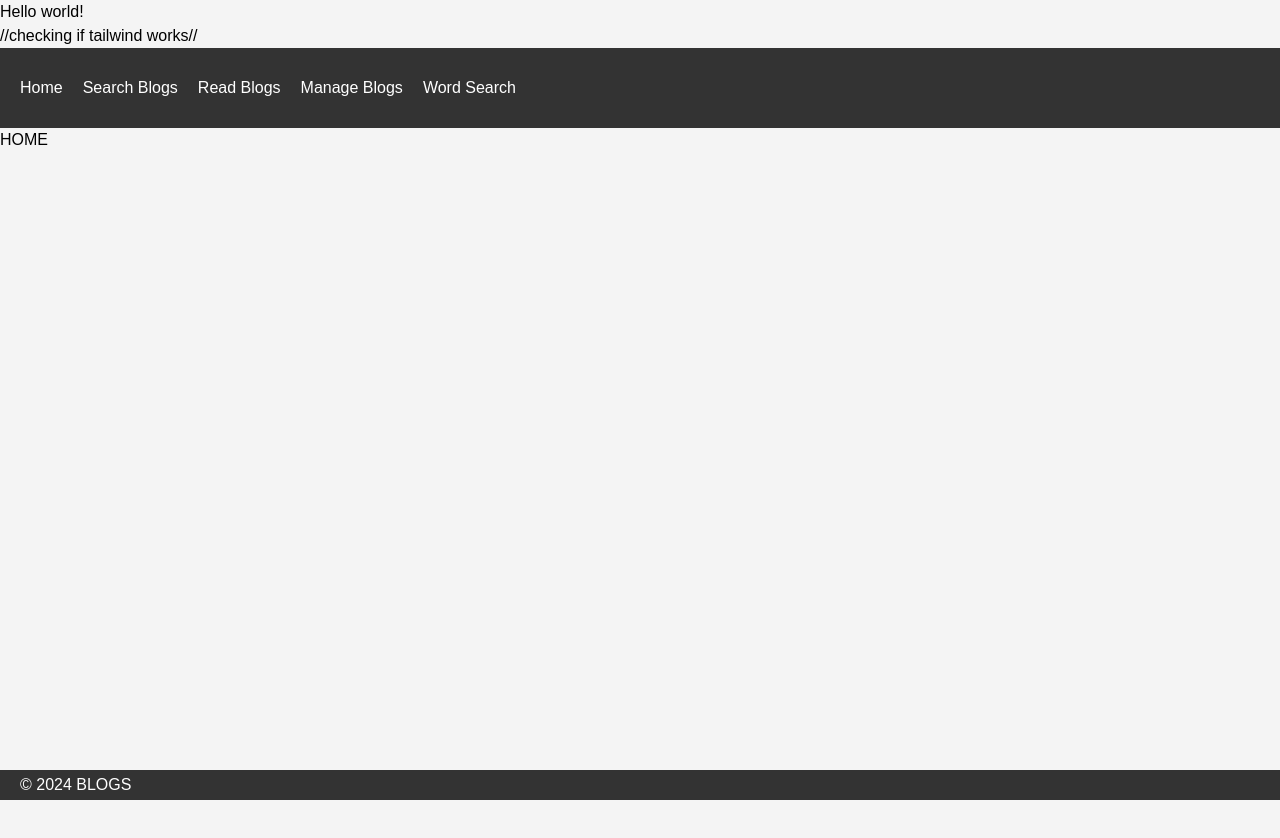
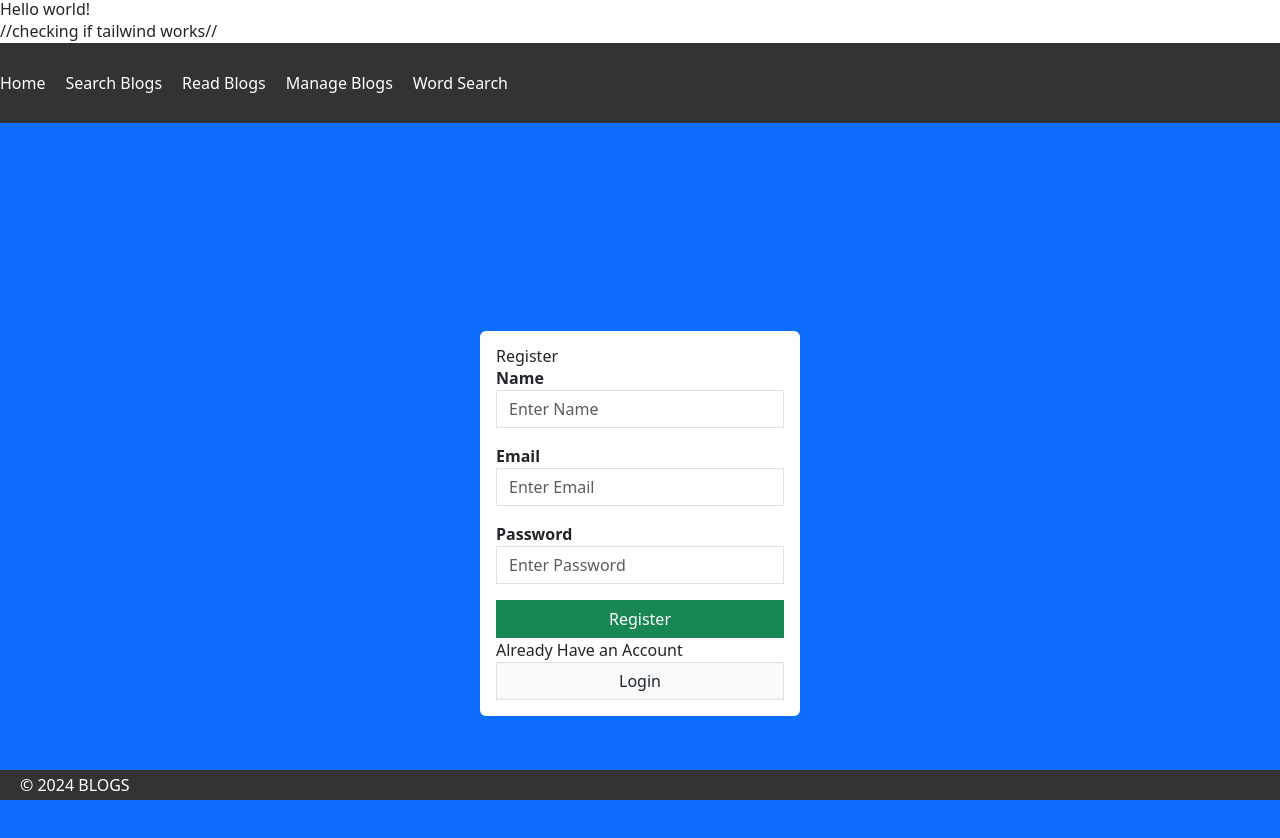
Before and after one commit to Chokseys2022/Frontend, a React (Vite) app: page / in a window 1280 px wide. Shown: the top 838 px of the page. Before the commit the page ends 800 px from the top, so only its background shows below. Built offline with nearby package versions, Linux system fonts and the light colour scheme.

Commit message:
register form on home page

```diff
--- a/package.json
+++ b/package.json
@@ -12,6 +12,7 @@
   "dependencies": {
     "@material-tailwind/react": "^2.1.9",
     "axios": "^1.6.8",
+    "bootstrap": "^5.3.3",
     "cors": "^2.8.5",
     "react": "^18.2.0",
     "react-dom": "^18.2.0",
--- a/src/pages/Home.jsx
+++ b/src/pages/Home.jsx
@@ -1,9 +1,75 @@
-import React from 'react'
+import React, { useState } from 'react'; // Added React import
+import '../App.css'; // Corrected import syntax
+import 'bootstrap/dist/css/bootstrap.min.css';
+import axios from 'axios';
 
-function Home() {
+function App() {
+  const [name, setName] = useState('');
+  const [email, setEmail] = useState('');
+  const [password, setPassword] = useState('');
+
+  const handleSubmit = (e) => {
+    e.preventDefault();
+    axios.post('http://localhost:3001/register', { name, email, password })
+      .then(result => console.log(result))
+      .catch(err => console.log(err));
+  }
+
   return (
-    <div>HOME</div>
-  )
+    <div className="d-flex justify-content-center align-items-center bg-primary vh-100">
+      <div className="bg-white p-3 rounded w-25">
+        <h2>Register</h2>
+        <form onSubmit={handleSubmit}>
+          <div className="mb-3">
+            <label htmlFor="name">
+              <strong>Name</strong>
+            </label>
+            <input
+              type="text"
+              placeholder="Enter Name"
+              autoComplete="off"
+              name="name" // Corrected name attribute
+              className="form-control rounded-0"
+              onChange={(e) => setName(e.target.value)}
+            />
+          </div>
+          <div className="mb-3">
+            <label htmlFor="email">
+              <strong>Email</strong>
+            </label>
+            <input
+              type="email"
+              placeholder="Enter Email"
+              autoComplete="off"
+              name="email"
+              className="form-control rounded-0"
+              onChange={(e) => setEmail(e.target.value)}
+            />
+          </div>
+          <div className="mb-3">
+            <label htmlFor="password">
+              <strong>Password</strong>
+            </label>
+            <input
+              type="password"
+              placeholder="Enter Password"
+              autoComplete="off"
+              name="password"
+              className="form-control rounded-0"
+              onChange={(e) => setPassword(e.target.value)}
+            />
+          </div>
+          <button type="submit" className="btn btn-success w-100 rounded-0">
+            Register
+          </button>
+          <p>Already Have an Account</p>
+          <button className="btn btn-default border w-100 bg-light rounded-0 text-decoration-none">
+            Login
+          </button>
+        </form>
+      </div>
+    </div>
+  );
 }
 
-export default Home
+export default App;
```
Also changed, not shown: 2 other files (tests, documents, lock files or other folders).
